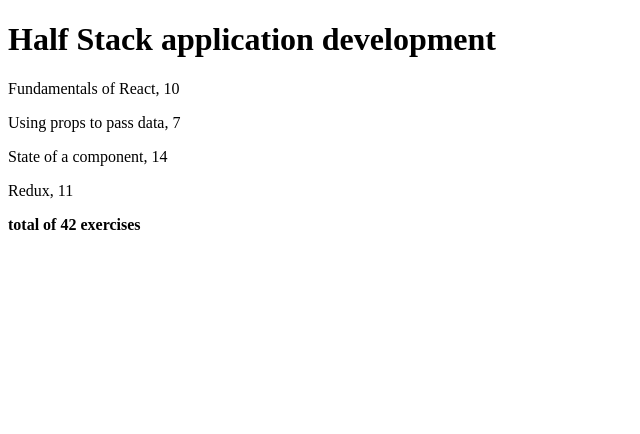
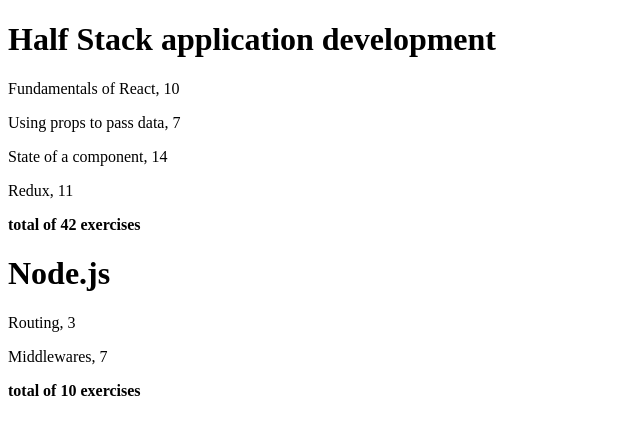
Before and after one commit to manuaba42/fullstackopen-exercises, a React (Vite) app in the folder part2/courseinfo/: page / in a window 1280 px wide. Shown: the top 434 px of the page, without its empty margins (0-640 px from the left). Built offline with nearby package versions, Linux system fonts and the light colour scheme.

Commit message:
Course information step 9

```diff
--- a/part2/courseinfo/src/App.jsx
+++ b/part2/courseinfo/src/App.jsx
@@ -56,9 +56,10 @@
 
 
 const App = () => {
-  const course = {
+  const courses = [
+    {
+      name: 'Half Stack application development',
       id: 1,
-    name: 'Half Stack application development',
       parts: [
         {
           name: 'Fundamentals of React',
@@ -81,9 +82,32 @@
           id: 4
         }
       ]
+    },
+    {
+      name: 'Node.js',
+      id: 2,
+      parts: [
+        {
+          name: 'Routing',
+          exercises: 3,
+          id: 1
+        },
+        {
+          name: 'Middlewares',
+          exercises: 7,
+          id: 2
         }
+      ]
+    }
+  ]
 
-  return <Course course={course} />
+  return (
+    <div>
+      {courses.map(course =>
+        <Course key={course.id} course={course} />
+      )}
+    </div>
+  )
 }
 
 export default App
```
Lines whose indentation alone changed are shown as unchanged.
